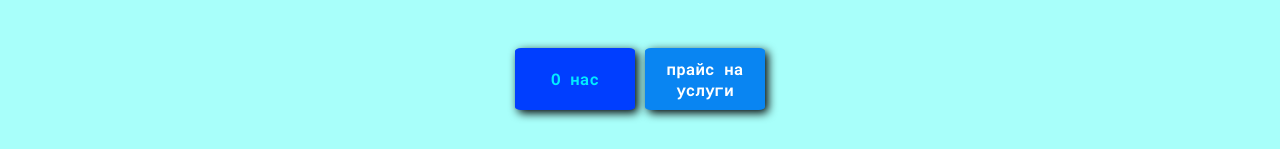
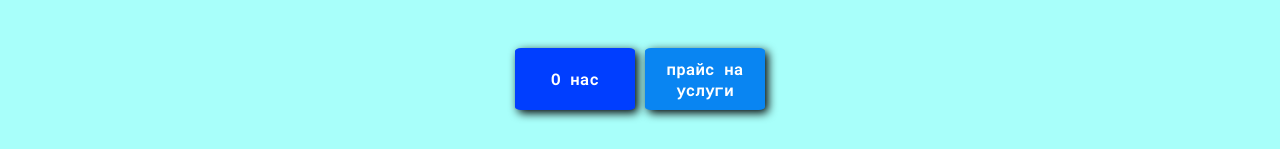
Before and after one commit to artemi258/it-city, a Next.js app: page / in a window 1280 px wide. Shown: the part 803-952 px from the top of the page. Built offline with nearby package versions, Linux system fonts and the light colour scheme.

Commit message:
смена цвета букв у меню и удаление лишнего у формы

```diff
--- a/components/Form/Form.tsx
+++ b/components/Form/Form.tsx
@@ -6,12 +6,12 @@ import { Button, Input, Textarea } from '..';
 import cn from 'classnames';
 import Image from 'next/image';
 import { motion } from 'framer-motion';
-import { FormEvent, useState } from 'react';
+import { useState } from 'react';
+import { SubmitHandler, useForm } from 'react-hook-form';
 
 import SpinnerIcon from './spinner.svg';
 
 import styles from './Form.module.scss';
-import { SubmitHandler, useForm } from 'react-hook-form';
 
 export const Form = ({ isPopupOpen, setPopupOpen }: IFormProps): JSX.Element => {
  const [isSubmit, setIsSubmit] = useState<boolean>(false);
--- a/components/Menu/Menu.module.scss
+++ b/components/Menu/Menu.module.scss
@@ -29,7 +29,6 @@
 
 .active {
  background-color: var(--blue);
- color: var(--azure);
  &:hover {
   background: linear-gradient(180deg, var(--blue) 0%, var(--light-blue) 100%);
  }
```
